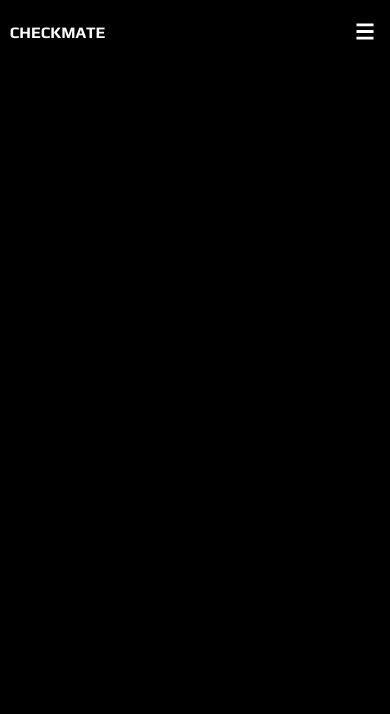
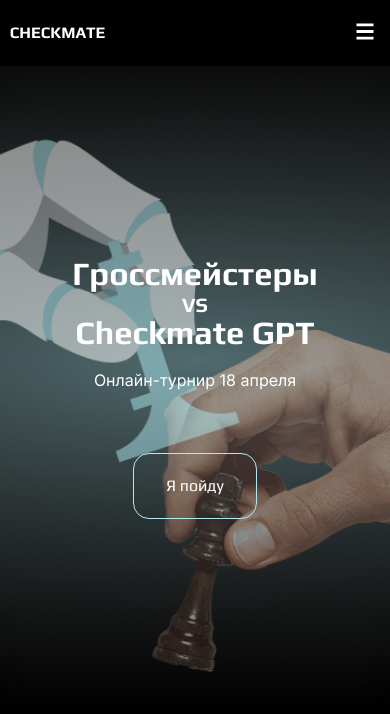
Before and after one commit to ivkovalevv/checkmate, a website: page src/index.html in a window 390 px wide. Drawn offline with Linux system fonts and the light colour scheme; files that its build step writes are made by us from their sources; files whose address does not match are found by name.

Commit message:
finished section hero

```diff
--- a/src/index.html
+++ b/src/index.html
@@ -23,7 +23,7 @@
                     <a href="#" class="nav-item-link header__nav-item-link">Розыгрыш</a>
                 </li>
             </ul>
-            <button class="burger">
+            <button id="burger" class="burger">
                 <svg class="burger-button">
                     <use xlink:href="#burger-button"></use>
                 </svg>
@@ -31,7 +31,31 @@
         </div>
     </header>
 
-    <div class="burger-menu"></div>
+    <div id="burger-menu" class="burger-menu">
+        <ul class="nav burger-menu__nav">
+            <li class="nav-item burger-menu__nav-item">
+                <a href="#" class="nav-item-link burger-menu__nav-item-link">Участники</a>
+            </li>
+            <li class="nav-item burger-menu__nav-item">
+                <a href="#" class="nav-item-link burger-menu__nav-item-link">Турнирная таблица</a>
+            </li>
+            <li class="nav-item burger-menu__nav-item">
+                <a href="#" class="nav-item-link burger-menu__nav-item-link">Розыгрыш</a>
+            </li>
+        </ul>
+    </div>
+
+    <section class="hero">
+        <div class="container hero__conteiner">
+            <div class="hero__heading-wrapper">
+                <h1 class="hero__heading">Гроссмейстеры</h1>
+                <h1 class="hero__heading hero__heading--special">VS</h1>
+                <h1 class="hero__heading">Checkmate GPT</h1>
+            </div>
+            <p class="hero__description">Онлайн-турнир 18 апреля</p>
+            <button class="button hero__button">Я пойду</button>
+        </div>
+    </section>
 
     <script defer src="app.js" type="text/javascript"></script>
 </body>
--- a/src/styles/styles.css
+++ b/src/styles/styles.css
@@ -1,4 +1,4 @@
-@import url('https://fonts.googleapis.com/css2?family=Play:wght@400;700&display=swap');
+@import url('https://fonts.googleapis.com/css2?family=Inter:ital,opsz,wght@0,14..32,100..900;1,14..32,100..900&family=Play:wght@400;700&display=swap');
 
 :root {
   --black-color: #000000;
@@ -46,6 +46,17 @@
     margin: 0 auto;
 }
 
+.button{
+    background-color: transparent;
+    border: 1px solid var(--primary-color);
+    border-radius: 16px;
+    font-weight: 400;
+    font-size: 16px;
+    line-height: 100%;
+    padding: 24px 32px;
+    cursor: pointer;
+}
+
 /* all clapm functions from 1840px to 360px */
 
 /* ============================================================================ */
@@ -53,8 +64,12 @@
 /* HEADER */
 
 .header{
+    position: fixed;
+    top: 0;
+    left: 0;
     width: 100%;
     height: clamp(4rem, 2.7382rem + 5.6081vw, 9.1875rem); /* 147px > 64px */
+    background-color: var(--black-color);
 }
 
 .header__container{
@@ -97,6 +112,83 @@
     height: 17px;
 }
 
+.burger-menu{
+    background-color: var(--black-color);
+    width: 100%;
+    height: 100%;
+    position: fixed;
+    transform: translateX(100%);
+    transition: transform .3s ease;
+    display: flex;
+    align-items: center;
+    padding: 40px;
+}
+
+.burger-menu--active{
+    transform: translateX(0%);
+}
+
+.burger-menu__nav{
+    width: 100%;
+    height: 100%;
+    flex-direction: column;
+    align-items: center;
+    justify-content: flex-start;
+}
+
+.burger-menu__nav-item:not(:last-child){
+    margin-right: 0px;
+    margin-bottom: 20px;
+}
+
+/* ============================================================================ */
+
+/* HERO */
+
+.hero{
+    height: clamp(40rem, 36.3514rem + 16.2162vw, 55rem); /* 880px > 640px */
+    background-image: url(./images/hero.png);
+    background-repeat: no-repeat;
+    background-position: center center;
+    background-size: cover;
+    margin-top: clamp(4rem, 2.7382rem + 5.6081vw, 9.1875rem); /* 147px > 64px */
+}
+
+.hero__conteiner{
+    height: 100%;
+    display: flex;
+    flex-direction: column;
+    align-items: center;
+    justify-content: center;
+}
+
+.hero__heading, .hero__heading--special{
+    font-weight: 700;
+    font-size: clamp(2rem, 1.5135rem + 2.1622vw, 4rem); /* 62px > 32px */
+    line-height: 100%;
+}
+
+.hero__heading--special{
+    font-size: clamp(1.25rem, 0.9459rem + 1.3514vw, 2.5rem); /* 40px > 20px */
+    margin-top: 6px;
+}
+
+.hero__description{
+    font-family: "Inter", sans-serif;
+    font-weight: 400;
+    font-size: 16px;
+    line-height: 100%;
+    margin-bottom: 65px;
+}
+
+.hero__heading-wrapper{
+    display: flex;
+    flex-direction: column;
+    align-items: center;
+    justify-content: center;
+    margin-bottom: 24px;
+}
+
 /* ============================================================================ */
 
 /* MEDIA QUERIES */
@@ -108,4 +200,7 @@
     .burger{
         display: block;
     }
+    .hero{
+        background-image: url(./images/hero-mobile.png);
+    }
 }
```
Also changed, not shown: src/js/main.js (+13 -0 lines), build/app.js, build/images/background-mobile.png (added), build/images/background.png, build/images/garry-mobile.png (added), build/images/garry.png, build/images/hero-mobile.png (added), build/index.html, build/main.css, src/images/background-mobile.png (added), src/images/background.png, src/images/garry-mobile.png (added), src/images/hero-mobile.png (added), 3 other files.
